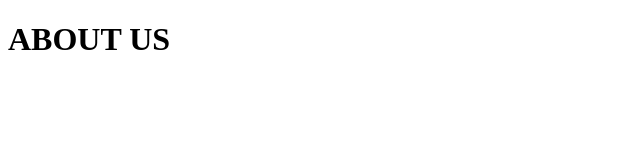
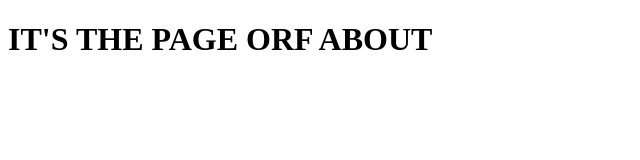
Before and after one commit to hadiqanoureen/2406, a plain HTML site: page about.html in a window 1280 px wide. Shown: the whole page, without its empty margins (0-640 px from the left). Drawn offline with Linux system fonts and the light colour scheme.

Commit message:
this is the page of about

```diff
--- a/about.html
+++ b/about.html
@@ -6,6 +6,7 @@
     <title>About us</title>
 </head>
 <body>
-    <h1>ABOUT US</h1>
+
+    <h1>IT'S THE PAGE ORF ABOUT</h1>
 </body>
 </html>
```
Also changed, not shown: index.html (+1 -0 lines).
